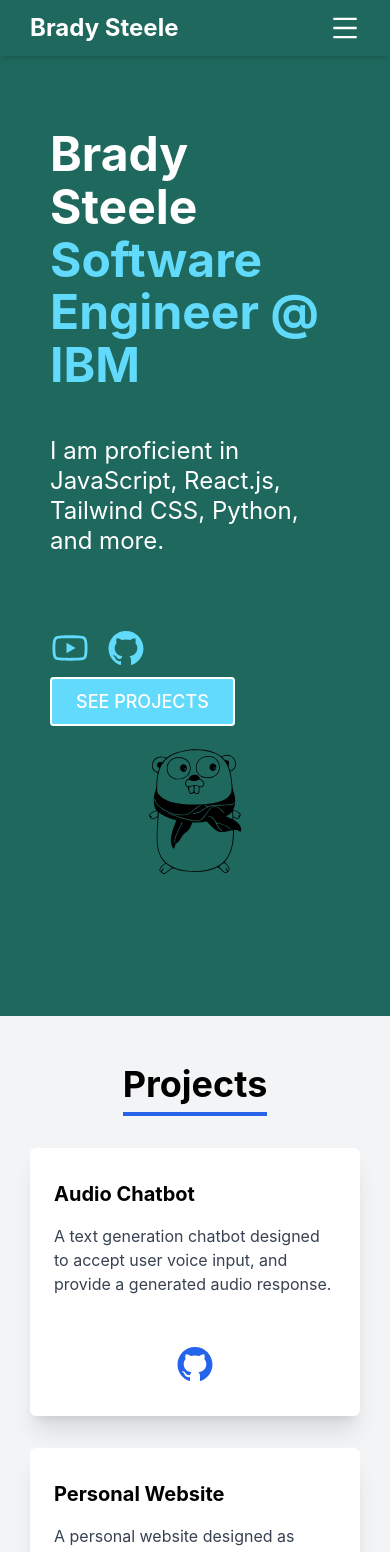
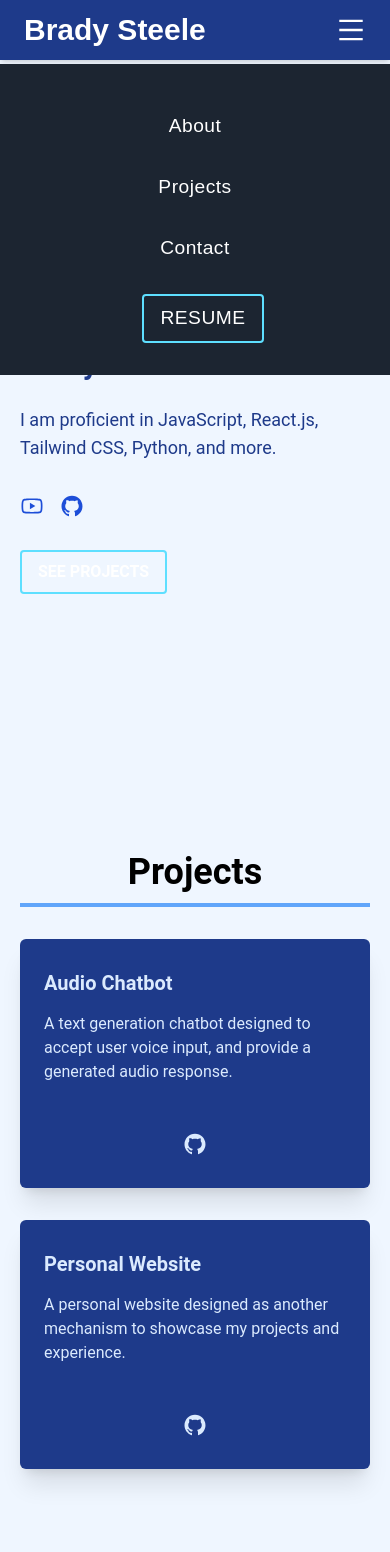
Before and after one commit to BcSteele1228/personal_website, a React (Create React App) app: page / in a window 390 px wide. Shown: the top 1552 px of the page. Built offline with nearby package versions, Linux system fonts and the light colour scheme.

Commit message:
Updated layout,colors

```diff
--- a/package.json
+++ b/package.json
@@ -14,6 +14,7 @@
     "react-dom": "^18.2.0",
     "react-icons": "^4.8.0",
     "react-scripts": "5.0.1",
+    "react-spring": "^9.7.1",
     "styled-components": "^5.3.10",
     "web-vitals": "^2.1.4"
   },
--- a/src/App.css
+++ b/src/App.css
@@ -1,5 +1,21 @@
+/* Reset styles */
+* {
+  box-sizing: border-box;
+  margin: 0;
+  padding: 0;
+}
+
+html {
+  font-size: 16px;
+}
+
+body {
+  font-family: 'Roboto', sans-serif;
+}
+
+/* Global styles */
 .bg-primary {
-  background: #1f685d;
+  background-color: #1a202c;
 }
 
 .text-white {
@@ -7,20 +23,18 @@
 }
 
 .text-accent {
-  color: #61dafb;
+  color: #cbd5e0;
 }
 
 .container {
   max-width: 960px;
+  margin-right: auto;
+  margin-left: auto;
 }
 
-.hero-info {
-  max-width: 500px;
-}
-
-.self-img img {
-  max-width: 100%;
-  height: auto;
+.py-32 {
+  padding-top: 8rem;
+  padding-bottom: 8rem;
 }
 
 .btn {
@@ -28,77 +42,9 @@
   font-weight: 500;
   text-transform: uppercase;
   border-radius: 0.25rem;
+  cursor: pointer;
   transition: all 0.3s ease-in-out;
+  background-color: #1a202c;
+  color: #cbd5e0;
+  border: 2px solid #cbd5e0;
 }
-
-.btn:hover {
-  transform: translateY(-2px);
-}
-
-.btn.bg-accent {
-  background-color: #61dafb;
-}
-
-.btn.bg-accent:hover {
-  background-color: transparent;
-  border-color: #61dafb;
-  color: #61dafb;
-}
-
-.py-32 {
-  padding-top: 8rem;
-  padding-bottom: 8rem;
-}
-
-.hero-info h1 {
-  font-size: 3.75rem;
-  line-height: 1.2;
-}
-
-.hero-info .text-xl {
-  font-size: 1.875rem;
-  line-height: 2.25rem;
-}
-
-.hero-info p {
-  margin-bottom: 2rem;
-}
-
-.hero-info .btn {
-  margin-top: 2.5rem;
-}
-
-.self-img {
-  display: flex;
-  justify-content: center;
-  align-items: center;
-}
-
-@media (min-width: 768px) {
-  .hero-info {
-    margin-right: 4rem;
-  }
-}
-
-@media (max-width: 767px) {
-  .container {
-    padding-right: 30px;
-    padding-left: 30px;
-  }
-}
-
-@media (max-width: 639px) {
-  .hero-info h1 {
-    font-size: 3rem;
-    line-height: 1.1;
-  }
-
-  .hero-info .text-xl {
-    font-size: 1.5rem;
-    line-height: 1.875rem;
-  }
-
-  .hero-info .btn {
-    margin-top: 2rem;
-  }
-}
--- a/src/components/header.css
+++ b/src/components/header.css
@@ -1,123 +1,160 @@
-/* Header styles */
+@tailwind base;
+@tailwind components;
+@tailwind utilities;
 
-/* Primary color */
-.bg-primary {
-    background: #1f685d;
+/* Custom styles */
+@layer utilities {
+  .bg-primary {
+    background-color: #1c2531;
   }
 
-  /* Text color */
-  .text-white {
-    color: #fff;
+  .text-accent {
+    color: #5edfff;
   }
 
-  /* Accent color */
-  .text-accent {
-    color: #61dafb;
+  .btn {
+    display: inline-block;
+    padding: 8px 16px;
+    border-radius: 4px;
+    background-color: transparent;
+    border: 2px solid #5edfff;
+    font-size: 1rem;
+    font-weight: 600;
+    text-align: center;
+    text-decoration: none;
+    text-transform: uppercase;
+    transition: all 0.3s ease;
   }
 
-  /* Container */
-  .container {
-    max-width: 960px;
-    margin: 0 auto;
+  .btn:hover {
+    background-color: #5edfff;
+    color: #1c2531;
+  }
+}
+
+/* Header styles */
+header {
+  height: 4rem;
+}
+
+header a {
+  font-family: 'Montserrat', sans-serif;
+}
+
+header .container {
+  height: 100%;
+}
+
+header .flex {
+  height: 100%;
+}
+
+header .flex a:hover {
+  color: #5edfff;
+  transform: scale(1.05);
+}
+
+header .flex button {
+  margin-left: auto;
+}
+
+header nav ul {
+  list-style: none;
+}
+
+header nav ul li {
+  display: inline-block;
+  margin-left: 1rem;
+}
+
+header nav ul li a {
+  font-size: 1.1rem;
+  font-weight: 500;
+  letter-spacing: 0.5px;
+  text-decoration: none;
+}
+
+header nav ul li a:hover {
+  color: #5edfff;
+  transform: translateY(1px);
+}
+
+header nav .btn {
+  margin-left: 1rem;
+}
+
+header nav .btn:hover {
+  background-color: transparent;
+  border-color: #5edfff;
+  color: #5edfff;
+}
+
+@media (max-width: 768px) {
+  header {
+    height: auto;
   }
 
-  /* Button styles */
-  .btn {
-    font-size: 1.125rem;
-    font-weight: 500;
-    text-transform: uppercase;
-    border-radius: 0.25rem;
-    transition: all 0.3s ease-in-out;
+  header nav {
+    display: none;
   }
 
-  /* Button hover effect */
-  .btn:hover {
-    transform: translateY(-2px);
+  header nav ul {
+    display: flex;
+    flex-direction: column;
+    align-items: center;
+    margin-top: 1rem;
   }
 
-  /* Accent button */
-  .btn.bg-accent {
-    background-color: #61dafb;
+  header nav ul li {
+    margin: 0;
   }
 
-  /* Accent button hover effect */
-  .btn.bg-accent:hover {
-    background-color: transparent;
-    border-color: #61dafb;
-    color: #61dafb;
+  header nav ul li a {
+    font-size: 1.2rem;
+    font-weight: 500;
+    text-align: center;
+    margin: 0.5rem 0;
+    display: block;
   }
 
-  /* Header height */
-  .header {
-    height: 80px;
+  header .flex button {
+    display: block;
+  }
+
+  header .flex button svg {
+    margin: auto;
+  }
+
+  header .hidden {
     display: flex;
-    justify-content: space-between;
+    flex-direction: column;
     align-items: center;
-    position: fixed;
-    top: 0;
+    width: 100%;
+    position: absolute;
+    top: 4rem;
     left: 0;
-    right: 0;
+    padding: 1rem;
+    background-color: #1c2531;
     z-index: 10;
   }
 
-  /* Mobile navigation */
-  .mobile-nav {
-    position: fixed;
-    top: 80px;
-    left: 0;
-    right: 0;
-    bottom: 0;
-    background-color: #fff;
-    transform: translateX(-100%);
-    transition: transform 0.3s ease-in-out;
-    z-index: 9;
+  header .hidden li {
+    margin: 0.5rem 0;
   }
 
-  /* Show mobile navigation */
-  .mobile-nav.show {
-    transform: translateX(0);
+  header .hidden a {
+    font-size: 1.2rem;
+    font-weight: 500;
+    text-align: center;
+    display: block;
   }
 
-  /* Navigation list */
-  .nav-list {
-    list-style: none;
-    margin: 0;
-    padding: 0;
-    display: flex;
+  header .hidden button {
+    display: block;
+    margin-left: auto;
   }
 
-  /* Navigation item */
-  .nav-item {
-    margin-right: 2rem;
+  header .hidden button svg {
+    margin: auto;
   }
-
-  /* Navigation link */
-  .nav-link {
-    text-decoration: none;
-    color: #1f685d;
-    font-weight: 600;
-    text-transform: uppercase;
-    transition: all 0.3s ease-in-out;
-  }
-
-  /* Navigation link hover effect */
-  .nav-link:hover {
-    color: #61dafb;
-  }
-
-  /* Hamburger button */
-  .hamburger-btn {
-    display: block;
-    background: none;
-    border: none;
-    cursor: pointer;
-    padding: 0;
-    font-size: 1.5rem;
-    color: #fff;
-    transition: all 0.3s ease-in-out;
-  }
-
-  /* Hamburger button hover effect */
-  .hamburger-btn:hover {
-    color: #61dafb;
-  }
+}
--- a/src/components/header.js
+++ b/src/components/header.js
@@ -8,14 +8,14 @@
   const handleToggle = () => setToggle(!toggle);
 
   return (
-    <header className="fixed top-0 left-0 w-full z-50 bg-primary shadow-md">
+    <header className="fixed top-0 left-0 w-full z-50 bg-blue-900 shadow-md">
       <div className="container mx-auto px-6 py-3 md:py-4">
         <div className="flex items-center justify-between">
-          <a href="/" className="text-2xl font-bold text-white hover:text-accent transition-colors duration-300">
+          <a href="/" className="text-3xl font-bold text-white hover:text-blue-300 transition-colors duration-300 transform hover:scale-105">
             Brady Steele
           </a>
           <button
-            className="block md:hidden text-white focus:outline-none focus:text-accent transition-colors duration-300"
+            className="block md:hidden text-white focus:outline-none focus:text-blue-300 transition-colors duration-300"
             onClick={handleToggle}
           >
             {!toggle ? <AiOutlineMenu size={30} /> : <AiOutlineClose size={30} />}
@@ -23,16 +23,16 @@
           <nav className="hidden md:block">
             <ul className="flex">
               <li className="mx-3">
-                <a href="/#about" className="text-white hover:text-accent transition-colors duration-300">About</a>
+                <a href="/#about" className="text-white transition-colors duration-300 transform hover:translate-y-1 hover:text-blue-300">About</a>
               </li>
               <li className="mx-3">
-                <a href="/#projects" className="text-white hover:text-accent transition-colors duration-300">Projects</a>
+                <a href="/#projects" className="text-white transition-colors duration-300 transform hover:translate-y-1 hover:text-blue-300">Projects</a>
               </li>
               <li className="mx-3">
-                <a href="/#contact" className="text-white hover:text-accent transition-colors duration-300">Contact</a>
+                <a href="/#contact" className="text-white transition-colors duration-300 transform hover:translate-y-1 hover:text-blue-300">Contact</a>
               </li>
               <li className="mx-3">
-                <a href="/#resume" target="_blank" without rel="noreferrer" className="btn bg-accent text-white hover:bg-transparent hover:border-accent hover:text-accent transition-colors duration-300">Resume</a>
+                <a href="/#resume" target="_blank" without rel="noreferrer" className="btn bg-blue-300 text-white transition-colors duration-300 transform hover:translate-y-1 hover:bg-transparent hover:border-blue-300 hover:text-blue-300">Resume</a>
               </li>
             </ul>
           </nav>
@@ -41,20 +41,20 @@
       <nav
         className={`${
           toggle ? 'flex' : 'hidden'
-        } flex-col md:hidden bg-primary`}
+        } flex-col md:hidden bg-blue-900`}
       >
         <ul className="flex flex-col">
           <li className="my-2">
-            <a href="/#about" className="text-white hover:text-accent transition-colors duration-300">About</a>
+            <a href="/#about" className="text-white transition-colors duration-300 transform hover:translate-y-1 hover:text-blue-300">About</a>
           </li>
           <li className="my-2">
-            <a href="/#projects" className="text-white hover:text-accent transition-colors duration-300">Projects</a>
+            <a href="/#projects" className="text-white transition-colors duration-300 transform hover:translate-y-1 hover:text-blue-300">Projects</a>
           </li>
           <li className="my-2">
-            <a href="/#contact" className="text-white hover:text-accent transition-colors duration-300">Contact</a>
+            <a href="/#contact" className="text-white transition-colors duration-300 transform hover:translate-y-1 hover:text-blue-300">Contact</a>
           </li>
           <li className="my-2">
-            <a href="/#resume" target="_blank" without rel="noreferrer" className="btn bg-accent text-white hover:bg-transparent hover:border-accent hover:text-accent transition-colors duration-300">Resume</a>
+            <a href="/#resume" target="_blank" without rel="noreferrer" className="btn bg-blue-300 text-white transition-colors duration-300 transform hover:translate-y-1 hover:bg-transparent hover:border-blue-300 hover:text-blue-300">Resume</a>
           </li>
         </ul>
       </nav>
--- a/src/components/projects.css
+++ b/src/components/projects.css
@@ -1,85 +1,65 @@
-.projects {
-    display: flex;
-    flex-wrap: wrap;
-    justify-content: space-between;
-    margin: 20px 0;
+/* Container */
+.container {
+    max-width: 1200px;
+    margin: 0 auto;
   }
 
-  .project-box {
-    width: 30%;
-    margin-bottom: 40px;
-    position: relative;
-    overflow: hidden;
-    border-radius: 20px;
-    box-shadow: 0px 4px 12px rgba(0, 0, 0, 0.15);
-    transition: transform 0.2s ease-in-out;
+  /* Main section */
+  section {
+    background-color: #f0f4ff;
   }
 
-  .project-box:hover {
-    transform: translateY(-5px);
-    box-shadow: 0px 8px 24px rgba(0, 0, 0, 0.3);
+  /* Section heading */
+  .text-center h2 {
+    border-bottom-color: #60a5fa;
   }
 
-  .project-box::before {
-    content: "";
-    position: absolute;
-    top: 0;
-    left: 0;
-    width: 100%;
-    height: 100%;
-    transition: opacity 0.2s ease-in-out;
-    opacity: 0;
-    background-image: linear-gradient(
-      to bottom,
-      rgba(0, 0, 0, 0.5),
-      rgba(0, 0, 0, 0.7)
-    );
+  /* Project cards */
+  .rounded-md {
+    border-radius: 0.375rem;
   }
 
-  .project-box:hover::before {
-    opacity: 1;
+  .shadow-xl {
+    box-shadow: 0 20px 25px -5px rgba(0, 0, 0, 0.1),
+      0 10px 10px -5px rgba(0, 0, 0, 0.04);
   }
 
-  .project-content {
-    position: absolute;
-    bottom: 0;
-    left: 0;
-    width: 100%;
-    padding: 24px;
-    box-sizing: border-box;
-    opacity: 0;
-    transition: opacity 0.2s ease-in-out;
+  .bg-blue-100 {
+    background-color: #dbeafe;
   }
 
-  .project-box:hover .project-content {
-    opacity: 1;
+  .text-blue-700 {
+    color: #3b82f6;
   }
 
-  .project-title {
-    font-weight: 700;
-    font-size: 20px;
-    margin-bottom: 12px;
+  .text-blue-900 {
+    color: #1e3a8a;
   }
 
-  .project-description {
-    margin-top: 10px;
-    font-size: 16px;
-    line-height: 1.5;
-    color: #6b7280;
+  /* Github link */
+  .text-blue-600 {
+    color: #2563eb;
   }
 
-  .project-link {
-    margin-top: 20px;
-    font-size: 16px;
-    text-decoration: none;
-    color: #fff;
-    background-color: #2563eb;
-    padding: 12px 24px;
-    border-radius: 50px;
-    display: inline-block;
-    transition: background-color 0.2s ease-in-out;
+  .text-blue-800:hover {
+    color: #1e40af;
   }
 
-  .project-link:hover {
-    background-color: #1d4ed8;
+  /* Card hover effects */
+  .hover\:shadow-2xl:hover {
+    box-shadow: 0 25px 50px -12px rgba(0, 0, 0, 0.25);
   }
+
+  .transform:hover\:translate-y-1:hover {
+    transform: translateY(-1rem);
+  }
+
+  .transition-all {
+    transition-property: all;
+    transition-timing-function: cubic-bezier(0.4, 0, 0.2, 1);
+    transition-duration: 150ms;
+  }
+
+  .ease-out {
+    transition-timing-function: cubic-bezier(0.25, 0.46, 0.45, 0.94);
+  }
--- a/src/components/projects.js
+++ b/src/components/projects.js
@@ -1,7 +1,6 @@
 import React from "react";
 import { AiOutlineGithub } from "react-icons/ai";
-import { motion } from "framer-motion";
-import './projects.css';
+import { useSpring, animated } from "react-spring";
 
 const Projects = () => {
   const projects = [
@@ -19,36 +18,44 @@
     },
   ];
 
+  const cardAnimation = useSpring({
+    to: { opacity: 1, transform: "translateY(0)" },
+    from: { opacity: 0, transform: "translateY(50px)" },
+    delay: 500,
+  });
+
   return (
-    <section className="bg-gray-100" id="projects">
-      <div className="container mx-auto px-5 py-12">
-        <div className="flex justify-center items-center mb-8">
-          <h2 className="text-4xl font-bold border-b-4 border-blue-600 pb-2">
+    <section className="px-5 py-32 lg:py-48 bg-blue-50">
+      <div className="container mx-auto">
+        <div className="text-center mb-8">
+          <h2 className="text-4xl lg:text-6xl font-bold leading-tight border-b-4 border-blue-400 pb-2">
             Projects
           </h2>
         </div>
         <div className="grid grid-cols-1 gap-8 sm:grid-cols-2 lg:grid-cols-3">
           {projects.map((project, i) => (
-            <motion.div
-              className="relative rounded-md shadow-xl overflow-hidden bg-white hover:shadow-2xl transform hover:-translate-y-1 transition-all duration-300 ease-out"
+            <animated.div
+              className="rounded-md shadow-xl overflow-hidden bg-blue-900 hover:shadow-2xl transform hover:-translate-y-1 transition-all duration-300 ease-out"
+              style={cardAnimation}
               key={i}
-              whileHover={{ scale: 1.05 }}
             >
               <div className="px-6 py-8">
                 <div className="mb-4">
-                  <div className="text-xl font-bold">{project.title}</div>
+                  <h3 className="text-xl lg:text-2xl font-bold leading-tight text-blue-100">
+                    {project.title}
+                  </h3>
                 </div>
-                <p className="text-gray-700">{project.desc}</p>
+                <p className="text-blue-100">{project.desc}</p>
               </div>
               <div className="px-6 pt-4 pb-8 flex justify-center">
                 <a
                   href={project.code}
-                  className="text-blue-600 hover:text-blue-800"
+                  className="text-blue-100 hover:text-blue-200"
                 >
-                  <AiOutlineGithub size={40} />
+                  <AiOutlineGithub size={24} />
                 </a>
               </div>
-            </motion.div>
+            </animated.div>
           ))}
         </div>
       </div>
--- /dev/null
+++ b/src/components/self.css
@@ -0,0 +1,101 @@
+.bg-primary {
+    background-color: #1f2b3d;
+  }
+
+  .text-white {
+    color: #f2f5f8;
+  }
+
+  .text-accent {
+    color: #b0bec5;
+  }
+
+  .container {
+    max-width: 960px;
+    margin-right: auto;
+    margin-left: auto;
+  }
+
+  .hero-info {
+    max-width: 500px;
+  }
+
+  .self-img img {
+    max-width: 100%;
+    height: auto;
+  }
+
+  .btn {
+    font-size: 1.125rem;
+    font-weight: 500;
+    text-transform: uppercase;
+    border-radius: 0.25rem;
+    cursor: pointer;
+    transition: all 0.3s ease-in-out;
+    background-color: #1f2b3d;
+    color: #b0bec5;
+    border: 2px solid #b0bec5;
+  }
+
+  .py-32 {
+    padding-top: 8rem;
+    padding-bottom: 8rem;
+  }
+
+  .hero-info h1 {
+    font-size: 3.75rem;
+    line-height: 1.2;
+    margin-bottom: 0.5rem;
+    color: #f2f5f8;
+  }
+
+  .hero-info .text-xl {
+    font-size: 1.875rem;
+    line-height: 2.25rem;
+    margin-bottom: 2rem;
+    color: #b0bec5;
+  }
+
+  .hero-info p {
+    margin-bottom: 2rem;
+    color: #b0bec5;
+  }
+
+  .hero-info .btn {
+    margin-top: 2.5rem;
+  }
+
+  .self-img {
+    display: flex;
+    justify-content: center;
+    align-items: center;
+  }
+
+  @media (min-width: 768px) {
+    .hero-info {
+      margin-right: 4rem;
+    }
+  }
+
+  @media (max-width: 767px) {
+    .container {
+      padding-right: 30px;
+      padding-left: 30px;
+    }
+  }
+
+  @media (max-width: 639px) {
+    .hero-info h1 {
+      font-size: 3rem;
+      line-height: 1.1;
+    }
+
+    .hero-info .text-xl {
+      font-size: 1.5rem;
+      line-height: 1.875rem;
+    }
+
+    .hero-info .btn {
+      margin-top: 2rem;
+    }
+  }
--- a/src/components/self.js
+++ b/src/components/self.js
@@ -1,54 +1,59 @@
 import React from "react";
 import SelfImg from "../assets/self-img.svg";
-
+import { useSpring, animated } from "react-spring";
 import { AiOutlineYoutube, AiOutlineGithub } from "react-icons/ai";
 
 const Self = () => {
+  const infoAnimation = useSpring({
+    to: { opacity: 1, transform: 'translateY(0)' },
+    from: { opacity: 0, transform: 'translateY(50px)' },
+    delay: 500,
+  });
+
+  const imgAnimation = useSpring({
+    to: { opacity: 1, transform: 'translateY(0)' },
+    from: { opacity: 0, transform: 'translateY(50px)' },
+    delay: 1000,
+  });
+
   return (
-    <section className="bg-primary px-5 text-white py-32">
-      <div className="container mx-auto grid md:grid-cols-2 items-center justify-center md:justify-between">
-        <div className="hero-info pb-5 md:pb-0">
-          <h1 className="text-4xl lg:text-6xl font-bold leading-tight mb-6">
-            Brady Steele <br />
-            <span className="text-accent">Software Engineer @ IBM</span>
+    <section className="px-5 py-32 lg:py-48 bg-blue-50 text-blue-900">
+      <div className="container mx-auto lg:flex lg:flex-row-reverse items-center justify-between">
+        <animated.div style={imgAnimation} className="self-img w-full lg:w-1/2 mb-8 lg:mb-0">
+          <img src={SelfImg} alt="coding illustration" className="w-full h-auto" />
+        </animated.div>
+
+        <animated.div style={infoAnimation} className="lg:w-1/2">
+          <h1 className="text-3xl lg:text-6xl font-bold leading-tight mb-6">
+            Brady Steele
           </h1>
 
-          <p className="py-5 text-xl md:text-2xl">
+          <p className="text-lg md:text-xl mb-8">
             I am proficient in JavaScript, React.js, Tailwind CSS, Python, and more.
           </p>
 
-          <div className="flex py-5 ">
+          <div className="flex mb-8">
             <a
               href="https://www.youtube.com/@arcade_matt"
-              className="pr-4 inline-block text-accent hover:text-white"
+              className="pr-4 inline-block text-blue-700 hover:text-blue-800"
             >
-              {" "}
-              <AiOutlineYoutube size={40} />{" "}
+              <AiOutlineYoutube size={24} />
             </a>
             <a
               href="https://github.com/BradySteele"
-              className="pr-4 inline-block text-accent hover:text-white"
+              className="pr-4 inline-block text-blue-700 hover:text-blue-800"
             >
-              {" "}
-              <AiOutlineGithub size={40} />{" "}
+              <AiOutlineGithub size={24} />
             </a>
           </div>
 
           <a
             href="/#projects"
-            className="btn bg-accent border-2 border-white text-white px-6 py-3 hover:bg-transparent"
+            className="btn bg-blue-700 text-white px-6 py-3 hover:bg-white hover:text-blue-700 border-2 border-blue-700"
           >
             See Projects
           </a>
-        </div>
-
-        <div className="self-img">
-          <img
-            src={SelfImg}
-            alt="coding illustration"
-            className="lg:w-[80%] ml-auto"
-          />
-        </div>
+        </animated.div>
       </div>
     </section>
   );
```
Also changed, not shown: 1 other file (tests, documents, lock files or other folders).
